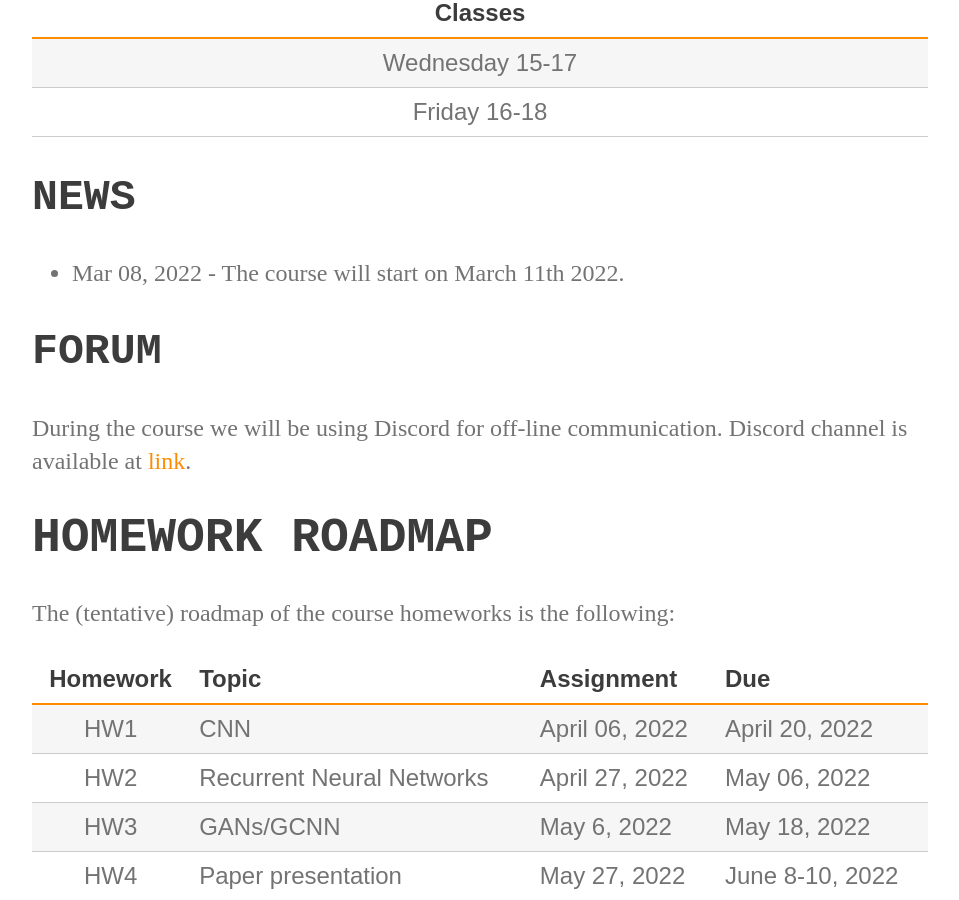
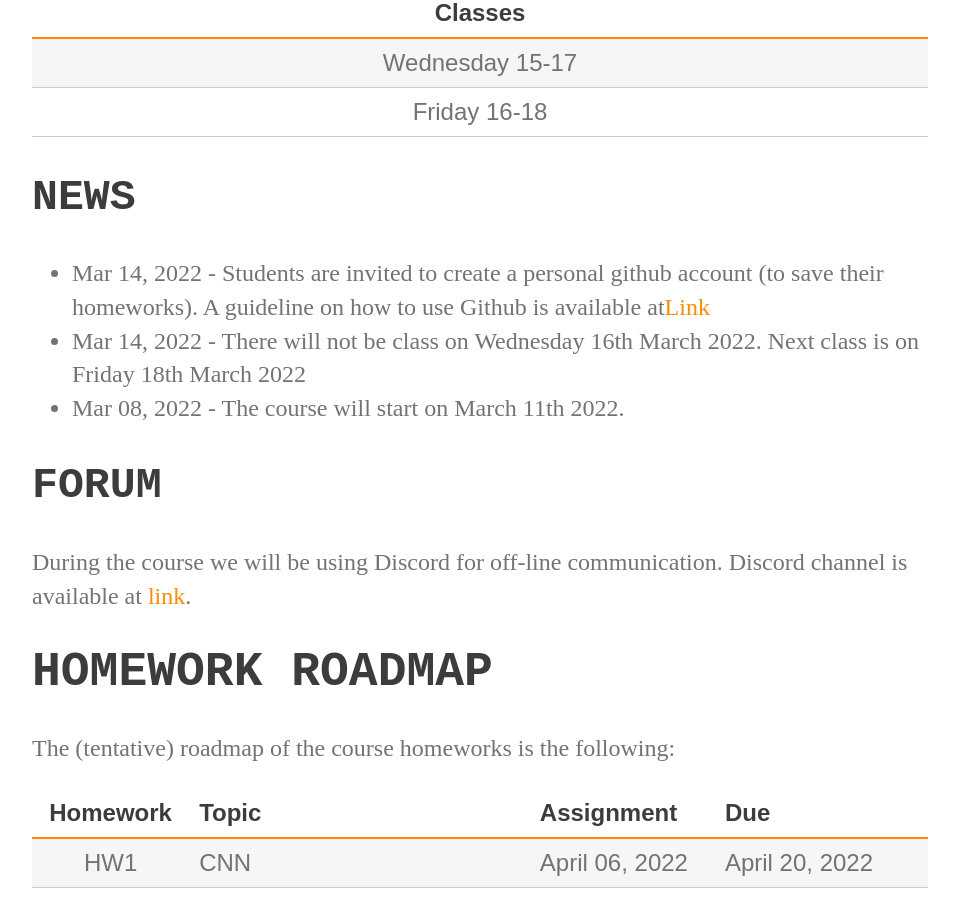
Before and after one commit to perceivelab/knowledge-discovery-course, a Jekyll site: the page built from index.md, in a window 1280 px wide and 900 px high, scrolled down 536 px. Shown: the whole window, without its empty margins (160-1119 px from the left). Built offline with Jekyll 4.4.1, drawn with Linux system fonts in a browser that asks for light colours; our own code applies the rules of GitHub Pages for plain Markdown files.

Commit message:
Update index.md

```diff
--- a/index.md
+++ b/index.md
@@ -14,6 +14,8 @@
 
 ## NEWS
 
+- Mar 14, 2022 - Students are invited to create a personal github account (to save their homeworks). A guideline on how to use Github is available at[Link](https://drive.google.com/file/d/16NZEy-1Uo_gZGW-5ooNRh7EU6w-JA9vD/view?usp=sharing)
+- Mar 14, 2022 - There will not be class on Wednesday 16th March 2022. Next class is on Friday 18th March 2022
 - Mar 08, 2022 - The course will start on March 11th 2022.
 
 
```
